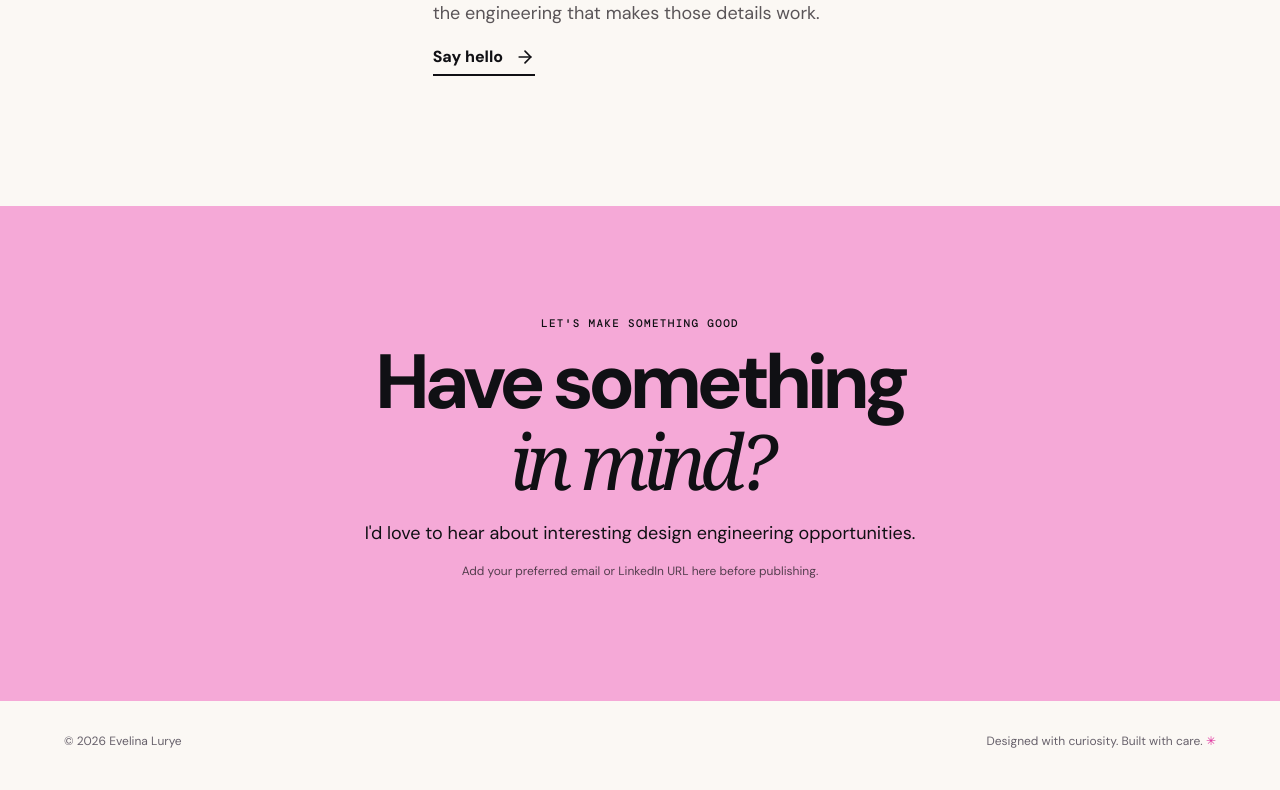
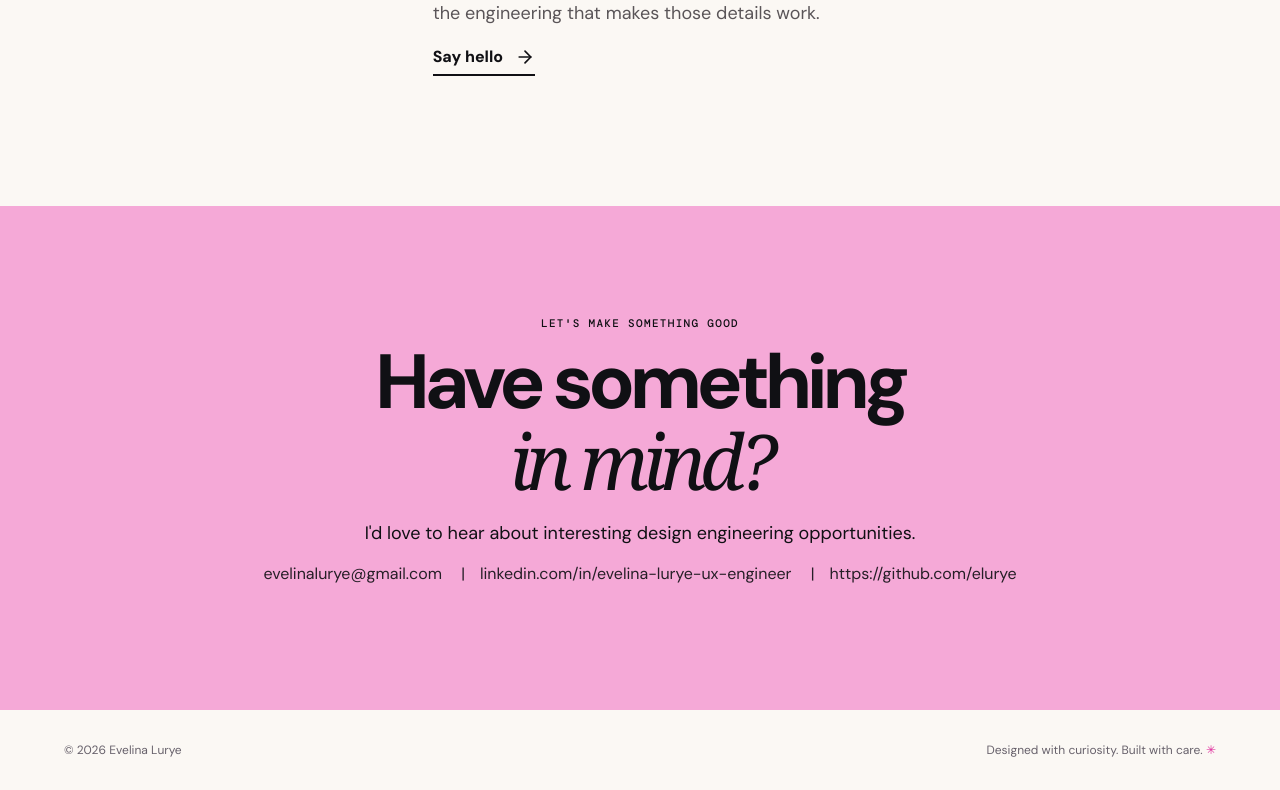
Before and after one commit to elurye/portfolio-recruiter-ready, a React (Vite) app: page / in a window 1280 px wide. Shown: the part 1944-2734 px from the top of the page. Built offline with nearby package versions, Linux system fonts and the light colour scheme.

Commit message:
Add contact details

```diff
--- a/src/App.tsx
+++ b/src/App.tsx
@@ -95,7 +95,17 @@ export default function App() {
         <p className="work-note">The Estée Lauder case study is ready to explore. Other project media and case studies are in progress; card artwork is illustrative.</p>
       </section>
       <section id="about" className="about-section"><div className="about-sticker"><Sparkles size={35}/></div><div><p className="section-kicker">A LITTLE ABOUT ME</p><h2>Equal parts <em>logic</em><br/>and imagination<span className="period">.</span></h2><p>I'm a UX Engineer with a software engineering foundation and a love of thoughtful, expressive design. I care about the details people see—and the engineering that makes those details work.</p><a href="#contact" className="text-link">Say hello <ArrowRight size={20}/></a></div></section>
-      <section id="contact" className="contact-section"><p className="section-kicker">LET'S MAKE SOMETHING GOOD</p><h2>Have something<br/><em>in mind?</em></h2><p>I'd love to hear about interesting design engineering opportunities.</p><p className="contact-placeholder">Add your preferred email or LinkedIn URL here before publishing.</p></section>
+      <section id="contact" className="contact-section">
+        <p className="section-kicker">LET'S MAKE SOMETHING GOOD</p><h2>Have something<br/><em>in mind?</em></h2><p>I'd love to hear about interesting design engineering opportunities.</p>
+        <p className="contact-placeholder">
+          <a href="mailto:evelinalurye@gmail.com" rel="noopener noreferrer" data-token-index="1" tabIndex="0">
+            <span>evelinalurye@gmail.com</span></a> <span className="spacer-left">|</span>
+          <a href="http://linkedin.com/in/evelina-lurye-ux-engineer" rel="noopener noreferrer" data-token-index="3" tabIndex="0" className="spacer-left">
+            <span>linkedin.com/in/evelina-lurye-ux-engineer</span></a> <span className="spacer-left">|</span>
+          <a href="https://github.com/elurye" rel="noopener noreferrer" data-token-index="5" tabIndex="0" className="spacer-left">
+            <span>https://github.com/elurye</span></a>
+        </p>
+      </section>
     </main><footer><span>© {new Date().getFullYear()} Evelina Lurye</span><span>Designed with curiosity. Built with care. <span aria-hidden="true">✳</span></span></footer>
   </>;
 }
```
Also changed, not shown: src/styles.css.
